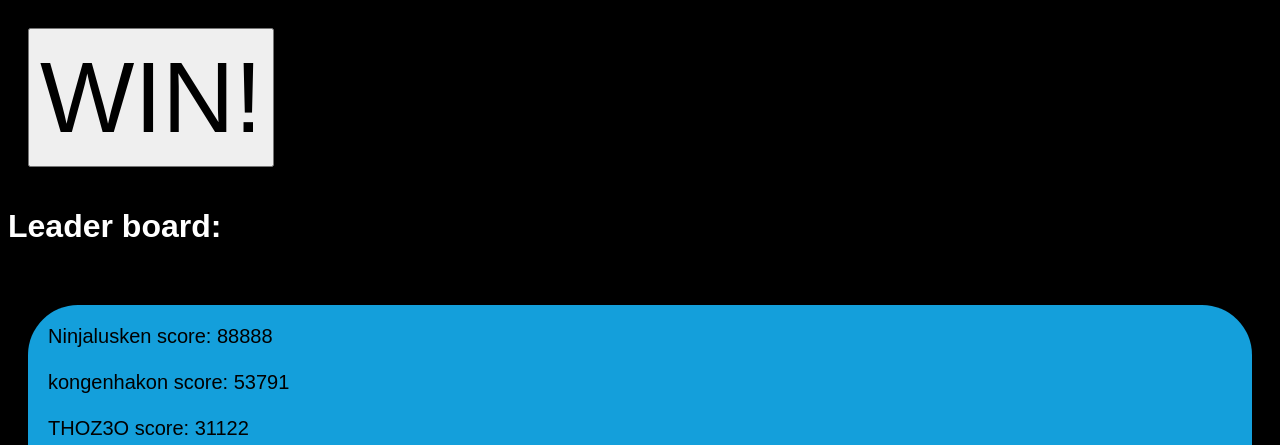
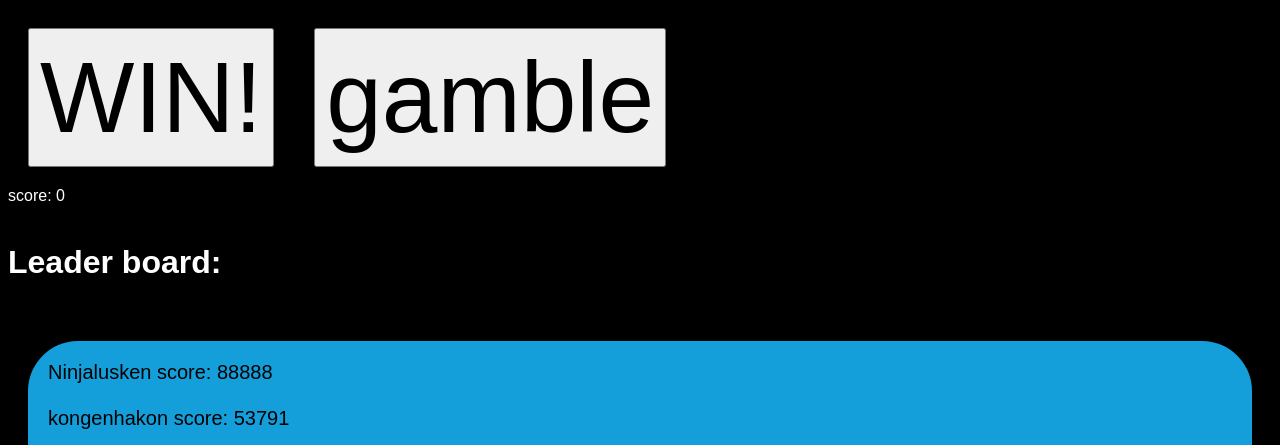
Before and after one commit to kongenhakon/kongenhakon.no, a PHP site: page /clicker/ in a window 1280 px wide. Shown: the top 445 px of the page. Run offline with PHP 8.4, Linux system fonts and the light colour scheme; data comes from the database, SQL or seed files in the repository.

Commit message:
la til gambeling

```diff
--- /dev/null
+++ b/clicker/gamble.js
@@ -0,0 +1,67 @@
+
+let score = 0;
+
+function get_score(){
+    const xhttp = new XMLHttpRequest();
+    xhttp.onload = function(){
+        if (xhttp.status==401){
+            alert("Du må logge inn!")
+        }
+        else if (xhttp.status>299 || xhttp.status<200){
+            alert("Det sjedde en feil")
+        }
+        score = this.responseText;
+
+
+
+    }
+    xhttp.open("GET","get_score.php");
+    xhttp.send();
+}
+
+get_score();
+
+
+
+
+function gamble(){
+    const userInput = parseInt(prompt("you have "+score+" clicks How much do you want to play for? "));
+    if(!isNaN(userInput)){
+        if(userInput<=score && userInput>=0){
+            const xhttp = new XMLHttpRequest();
+            xhttp.onload = function(){
+                if (xhttp.status==401){
+                    alert("Du må logge inn!")
+                }
+                else if (xhttp.status>299 || xhttp.status<200){
+                    alert("Det sjedde en feil")
+                }
+                let sucsess = this.responseText;
+
+                get_score()
+
+
+                if(sucsess){
+                    alert("you doubled: "+userInput+" into "+(userInput*2))
+                }else{
+                    alert("you lose "+userInput)
+                }
+
+
+            }
+            xhttp.open("GET","gamble.php?input="+userInput);
+            xhttp.send();
+        }else{
+            alert("you are too poor!")
+        }
+    }else{
+        alert("that is not a valid number")
+    }
+}
+
+function update_score(){
+    let label = document.getElementById("score")
+    get_score()
+    label.textContent="score: "+ score
+}
+setInterval(update_score, 1000)
--- a/clicker/game.js
+++ b/clicker/game.js
@@ -18,8 +18,8 @@ function get_users(){
 get_users();
 
 
+function pluss_score(){
 
-function pluss_score(){
     const xhttp = new XMLHttpRequest();
     xhttp.onload = function(){
         if (xhttp.status==401){
@@ -32,4 +32,6 @@ function pluss_score(){
     xhttp.open("GET","score.php");
     xhttp.send();
 }
+
+
 setInterval(get_users,1000);
--- /dev/null
+++ b/clicker/get_score.php
@@ -0,0 +1,31 @@
+<?php
+require "../config.php";
+
+session_start();
+
+if (isset($_SESSION['username'])){
+    $conn = new mysqli($dbhost,$dbuser,$dbpass);
+
+    if ($conn->connect_error){
+        die("conn failed" . $conn->connect_error."<br>");
+    }
+
+    $score = $conn->query("select score from ".$dbnavn.".brukere where brukernavn='".$_SESSION['username']."'");
+    if ($score->num_rows > 0){
+        $s = $score->fetch_assoc();
+        echo $s['score'];
+    }
+    else{
+        echo 0;
+    }
+
+}else{
+    http_response_code(401);
+    echo 0;
+}
+
+
+
+
+
+?>
--- a/clicker/index.php
+++ b/clicker/index.php
@@ -2,10 +2,14 @@
     <head>
         <link rel="stylesheet" href="../style2.css">
         <script type="text/javascript" src="game.js"></script>
+        <script type="text/javascript" src="gamble.js"></script>
     </head>
     <body>
-        <button onclick="javascript: pluss_score()">WIN!</button><br>
+
+
+        <button onclick="javascript: pluss_score()">WIN!</button><button onclick="javascript: gamble()"> gamble</button><br>
+        <div id ="score">score: </div><br>
         <h1>Leader board:</h1><br>
-        <div id="leader_board"></div>
+        <div id="leader_board"></div><br><br>
     </body>
 </html>
--- a/clicker/score.php
+++ b/clicker/score.php
@@ -1,5 +1,6 @@
 <?php
 require "../config.php";
+
 session_start();
 $conn = new mysqli($dbhost,$dbuser,$dbpass);
 if ($conn->connect_error){
@@ -11,9 +12,7 @@ if (isset($_SESSION['username'])){
 }else{
     http_response_code(401);
 }
+$conn->close();
 
 
-
-
-$conn->close();
 ?>
--- a/index.php
+++ b/index.php
@@ -4,7 +4,7 @@ session_start();
 ?>
 <html>
     <head>
-        <link rel="stylesheet" href="../style.css">
+        <link rel="stylesheet" href="style.css">
     </head>
     <body>
         <br>
@@ -12,6 +12,7 @@ session_start();
         <a id="link1" href="clicker/">online clicker spill</a><br><br><br><br>
         <a id="link1" href="https:\\kongenhakon.github.io">GITHUB SIDE</a>
         <a id="link1" href="https:\\kongenhakon.no/matte">Matte</a>
+        <a id="link1"  href="https:\\kongenhakon.no/chat/">Chat</a>
         <a id="link1" href="https:\\kongenhakon.no/sunvsmoon.php">SUN VS MOON</a><br><br>
 	    <h1>visninger til sammen:</h1><br>
         <div id="sfcdhs7n9rufb4rlp1te345jtnh92yc9t32"></div><script type="text/javascript" src="https://counter8.stat.ovh/private/counter.js?c=dhs7n9rufb4rlp1te345jtnh92yc9t32&down=async" async></script><noscript><a href="https://www.freecounterstat.com" title="hit counters"><img src="https://counter8.stat.ovh/private/freecounterstat.php?c=dhs7n9rufb4rlp1te345jtnh92yc9t32" title="hit counters" alt="hit counters"></a></noscript>
@@ -22,7 +23,7 @@ session_start();
         <div>bruker:
             <br>
             <br>
-            <div>bruker navn:
+            <div>brukernavn:
                 <?php
                 require "login.php";
                 ?>
```
Also changed, not shown: clicker/gamble.php (added, +30 -0 lines).
